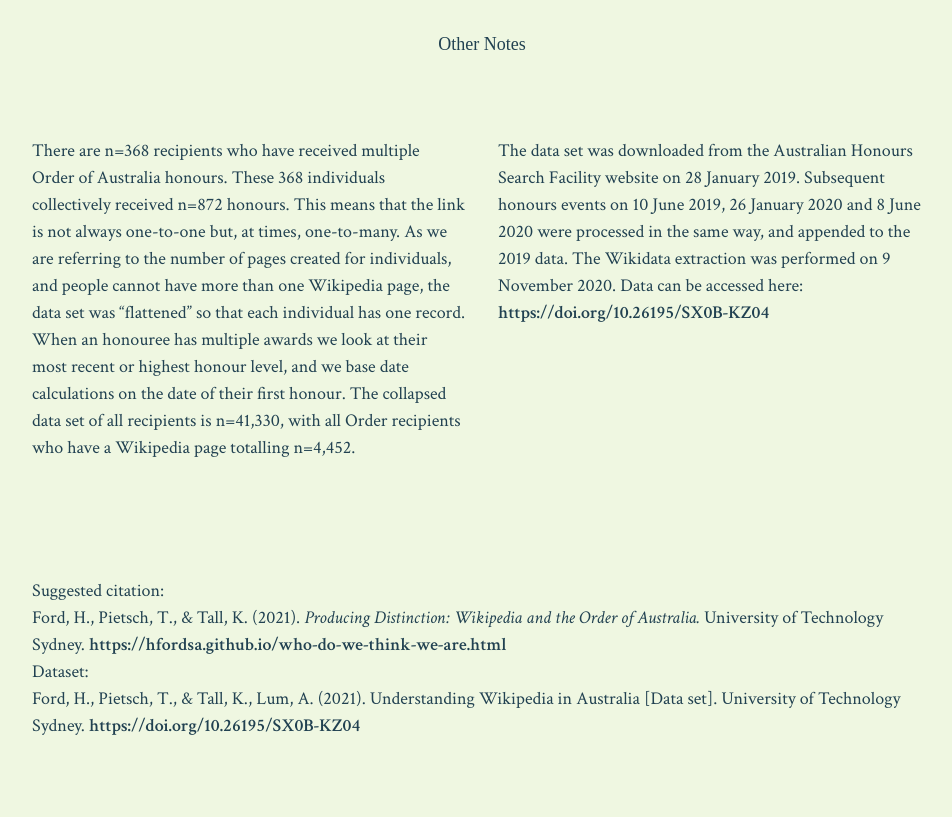
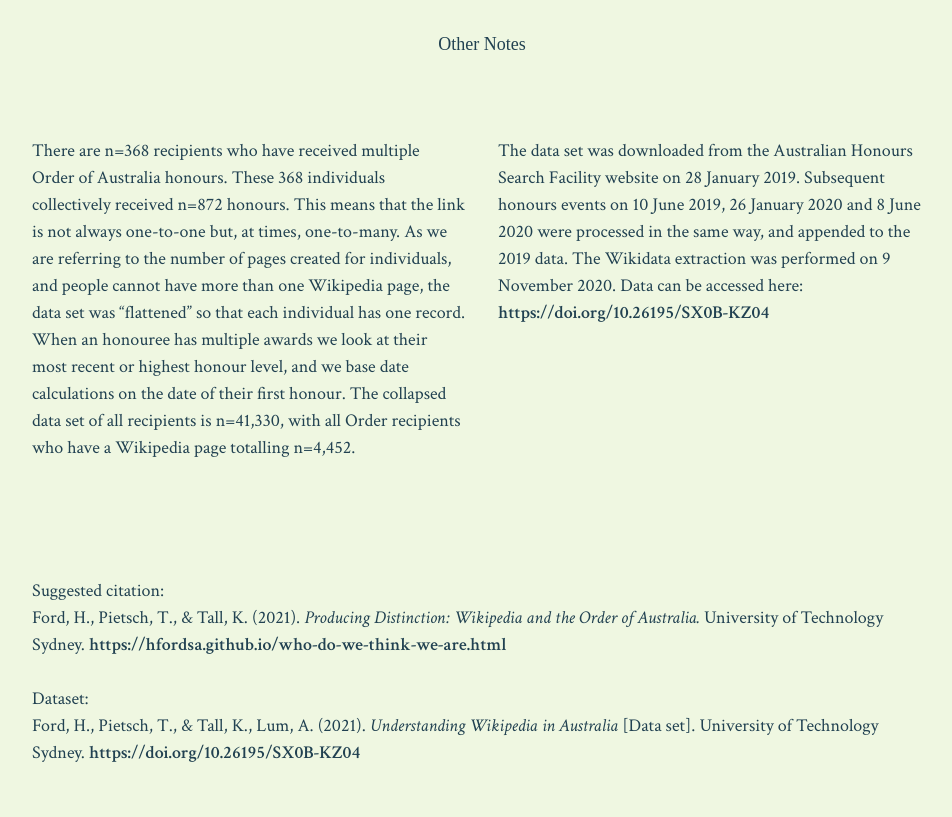
Before and after one commit to hfordsa/hfordsa.github.io, a plain HTML site: page 2_WDWTWA_data.html in a window 1280 px wide. Shown: the part 936-1753 px from the top of the page, without its empty margins (158-1110 px from the left). Drawn offline with Linux system fonts and the light colour scheme; a web font is replaced by a local one.

Commit message:
formatting citation

```diff
--- a/2_WDWTWA_data.html
+++ b/2_WDWTWA_data.html
@@ -71,15 +71,17 @@ The data set was downloaded from the Australian Honours Search Facility website
 
 <div class="para">
 
-<p class="full_width">
+<p>
 
 Suggested citation: <br>
 
-Ford, H., Pietsch, T., & Tall, K. (2021). <span class="italicised">Producing Distinction: Wikipedia and the Order of Australia.</span> University of Technology Sydney. <a href=" https://hfordsa.github.io/who-do-we-think-we-are.html">https://hfordsa.github.io/who-do-we-think-we-are.html</a>  <br>
+Ford, H., Pietsch, T., & Tall, K. (2021). <span class="italicised">Producing Distinction: Wikipedia and the Order of Australia.</span> University of Technology Sydney. <a href=" https://hfordsa.github.io/who-do-we-think-we-are.html">https://hfordsa.github.io/who-do-we-think-we-are.html</a>  <br><br>
+Dataset: <br>
+Ford, H., Pietsch, T., & Tall, K., Lum, A. (2021). <span class="italicised">Understanding Wikipedia in Australia</span> [Data set]. University of Technology Sydney. <a href="https://doi.org/10.26195/SX0B-KZ04">https://doi.org/10.26195/SX0B-KZ04  </a>
 
-Dataset: <br>
-Ford, H., Pietsch, T., & Tall, K., Lum, A. (2021). Understanding Wikipedia in Australia [Data set]. University of Technology Sydney. <a href="https://doi.org/10.26195/SX0B-KZ04">https://doi.org/10.26195/SX0B-KZ04  </a>
-</p>
+
+
+ </p>
 </div>
 
 
```
Also changed, not shown: who-do-we-think-we-are.html (+4 -6 lines).
